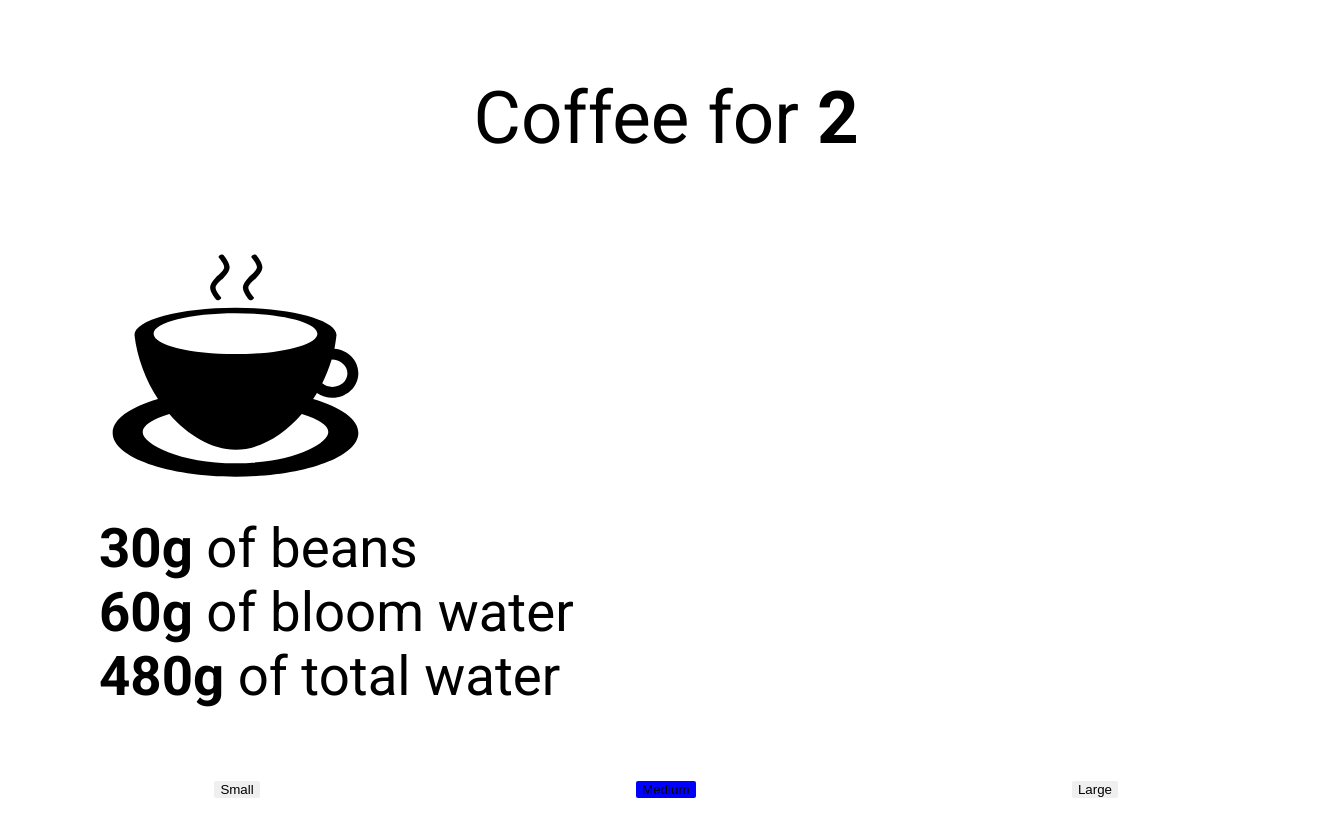
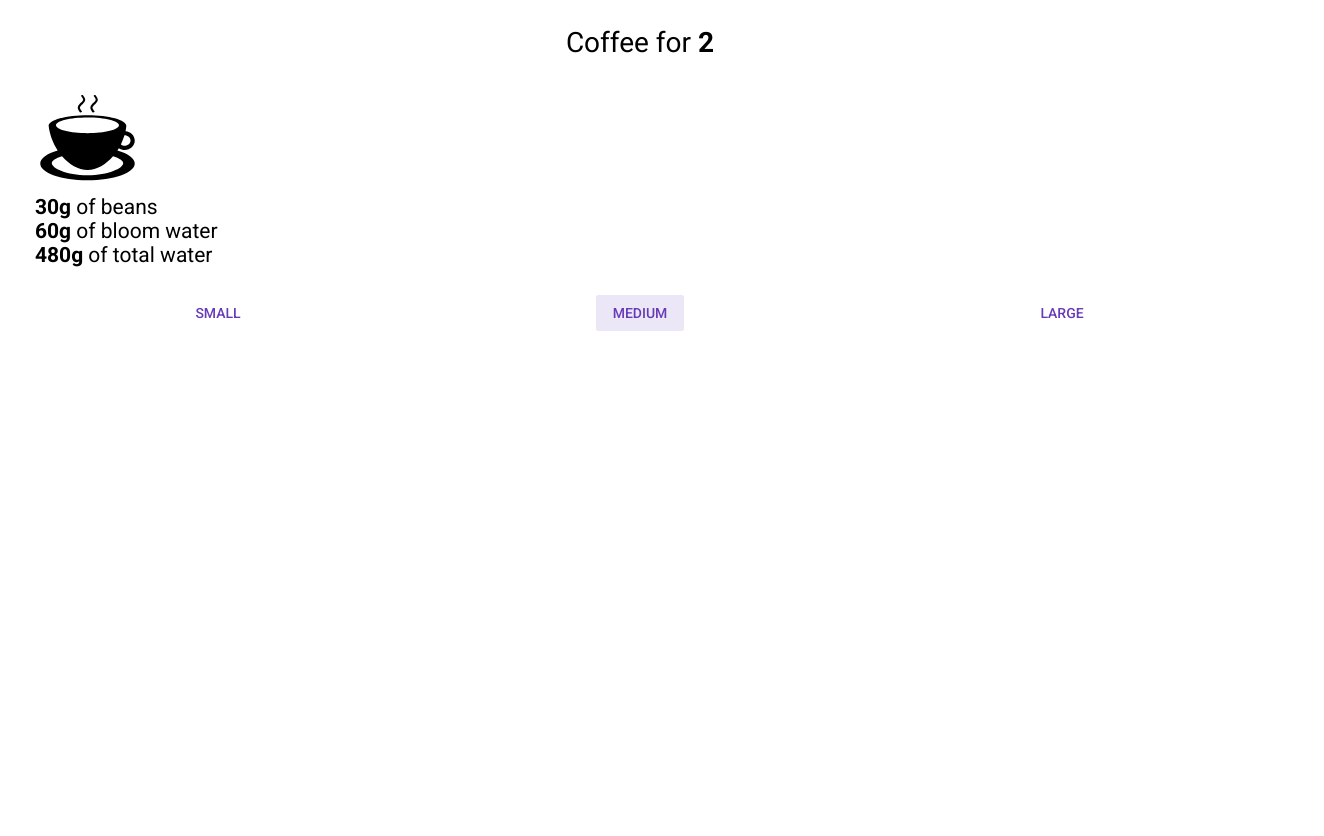
Before and after one commit to mssngr/coffee-calc, a Vue app: page /#/ in a window 1280 px wide. Shown: the top 836 px of the page, 1324 px wide, since content can reach past the window. Built offline with nearby package versions, Linux system fonts and the light colour scheme.

Commit message:
Almost have the ink ripple working for material components.

```diff
--- a/package.json
+++ b/package.json
@@ -11,6 +11,7 @@
     "lint": "eslint --ext .js,.vue src"
   },
   "dependencies": {
+    "color": "^2.0.0",
     "vue": "^2.3.3",
     "vue-router": "^2.6.0"
   },
--- a/src/App.vue
+++ b/src/App.vue
@@ -11,19 +11,29 @@ export default {
 </script>
 
 <style>
-:root {
-  --primary-color: blue;
+html {
+  width: 100%;
+  height: 100%;
+  margin: 0;
+  padding: 0;
+}
+
+body {
+  width: 100%;
+  height: 100%;
+  margin: 0;
+  padding: 0;
 }
 
 #app {
-  font-family: 'Roboto', 'Avenir', Helvetica, Arial, sans-serif;
+  font-family: 'Roboto';
   -webkit-font-smoothing: antialiased;
   -moz-osx-font-smoothing: grayscale;
   margin: 0;
   padding: 0.5em;
-  width: 100vw;
-  height: 100vh;
+  width: calc(100vw - 1em);
+  height: calc(100vw - 1em);
   background: white;
-  font-size: calc(1.75vw + 1.75vh);
+  font-size: 14px;
 }
 </style>
--- a/src/components/Coffee.vue
+++ b/src/components/Coffee.vue
@@ -13,9 +13,9 @@
       </h2>
     </div>
     <div id="buttonsContainer">
-      <material-button :primary="ounces === (6 * servings)" label="Small" @click="setOunces(6 * servings)" />
-      <material-button :primary="ounces === (8 * servings)" label="Medium" @click="setOunces(8 * servings)" />
-      <material-button :primary="ounces === (12 * servings)" label="Large" @click="setOunces(12 * servings)" />
+      <material-button :active="ounces === (6 * servings)" label="Small" @click="setOunces(6 * servings)" />
+      <material-button :active="ounces === (8 * servings)" label="Medium" @click="setOunces(8 * servings)" />
+      <material-button :active="ounces === (12 * servings)" label="Large" @click="setOunces(12 * servings)" />
     </div>
   </div>
 </template>
--- a/src/components/material/MaterialButton.vue
+++ b/src/components/material/MaterialButton.vue
@@ -1,28 +1,122 @@
 <template>
-  <button :class="`default ${primary && 'primary'} ${secondary && 'secondary'}`" @click="onClick">
+  <button
+    :class="{
+      flat: true,
+      [className]: className,
+      raised: raised,
+      raisedActive: raised && active,
+      active: !raised && active,
+      disabled: disabled,
+    }"
+    :id="{[id]: id}"
+    :style="[baseStyles, activeStyles, overrideStyles]"
+    @click="onClick"
+  >
     {{label}}
   </button>
 </template>
 
 <script>
+import {primaryColor, secondaryColor, fontFamily} from './lib/variables'
+import ripple from './lib/ripple'
+import color from 'color'
+import './lib/styles.css'
+
 export default {
   name: 'material-button',
-  props: ['primary', 'secondary', 'label'],
+  props: [
+    'className',
+    'id',
+    'active',
+    'raised',
+    'label',
+    'disabled',
+    'secondary',
+    'color',
+    'overrideStyles',
+  ],
+  computed: {
+    buttonRGB() {
+      return color(this.color || this.secondary ? secondaryColor : primaryColor).rgb().array()
+    },
+    baseStyles() {
+      const defaultStyle = {
+        fontFamily,
+      }
+      if (this.raised) {
+        return {
+          ...defaultStyle,
+          backgroundColor: this.color || this.secondary ? secondaryColor : primaryColor,
+        }
+      }
+      return {
+        ...defaultStyle,
+        color: this.color || this.secondary ? secondaryColor : primaryColor,
+      }
+    },
+    activeStyles() {
+      if (this.active) {
+        const buttonColor = color(this.color || this.secondary ? secondaryColor : primaryColor)
+        const buttonRGB = buttonColor.rgb().array()
+        return {
+          backgroundColor: `rgba(${buttonRGB[0]}, ${buttonRGB[1]}, ${buttonRGB[2]}, 0.12)`,
+          '-tap-highlight-color': `rgba(${buttonRGB[0]}, ${buttonRGB[1]}, ${buttonRGB[2]}, 0.25)`, // eslint-disable-line max-len
+        }
+      }
+      return {}
+    },
+  },
   methods: {
-    onClick() {
+    onClick(e) {
+      ripple(e, e.target, this.buttonRGB)
       this.$emit('click')
     },
   },
 }
 </script>
 
-<style>
-.default {
-  border: 0;
+<style scoped>
+.flat {
+  display: inline-block;
+  min-width: 88px;
+  height: 36px;
+  padding: 0 8px;
+  border: none;
   border-radius: 2px;
+  outline: none;
+  box-sizing: border-box;
+  overflow: hidden;
+  background: transparent;
+  font-size: 14px;
+  font-weight: 500;
+  vertical-align: middle;
+  text-align: center;
+  text-transform: uppercase;
+  user-select: none;
+  cursor: pointer;
+  -webkit-appearance: none;
 }
 
-.primary {
-  background-color: var(--primary-color);
+.flat:focus {
+  outline: none;
+}
+
+.flat:active {
+  outline: none;
+}
+
+.flat::-moz-focus-inner {
+  padding: 0;
+  border: 0;
+}
+
+.raised {
+  padding: 0 16px;
+}
+
+.disabled {
+  color: rgba(0, 0, 0, 0.26);
+  cursor: default;
+  pointer-events: none;
 }
 </style>
--- /dev/null
+++ b/src/components/material/lib/ripple.js
@@ -0,0 +1,44 @@
+function prefixedStyle(el, value) {
+  [
+    'transform',
+    'webkitTransform',
+  ].forEach(i => {
+    el.style[i] = value
+  })
+}
+
+export default function(e, el, color) {
+  const ripple = document.createElement('span')
+
+  const size = el.clientWidth > el.clientHeight
+      ? el.clientWidth
+      : el.clientHeight
+
+  const offset = el.getBoundingClientRect()
+  const x = `${e.clientX - offset.left}px`
+  const y = `${e.clientY - offset.top}px`
+  console.log(x, y)
+
+  ripple.style.width = `${size * 2}px`
+  ripple.style.height = ripple.style.width
+  ripple.style.position = 'absolute'
+  ripple.style.left = `calc(-${size}px + ${x})`
+  ripple.style.top = `calc(-${size}px + ${y})`
+  ripple.style.backgroundColor = `rgba(${color[0]}, ${color[1]}, ${color[2]}, 0.25`
+  ripple.style.borderRadius = '50%'
+  ripple.style.transition = '250ms'
+
+  el.appendChild(ripple)
+
+  const computed = window.getComputedStyle(el)
+  if (computed.position !== 'absolute' && computed.position !== 'fixed') {
+    el.style.position = 'relative'
+  }
+
+  prefixedStyle(ripple, 'scale3d(0.2,0.2,0.2)')
+  ripple.dataset.activated = Date.now()
+
+  setTimeout(() => {
+    prefixedStyle(ripple, ' scale3d(0.45,0.45,0.45)')
+  }, 0)
+}
--- /dev/null
+++ b/src/components/material/lib/styles.css
@@ -0,0 +1,9 @@
+@keyframes hover {
+  from {
+    transform: scale(1);
+  }
+
+  to {
+    transform: scale(1.1)
+  }
+}
--- /dev/null
+++ b/src/components/material/lib/variables.js
@@ -0,0 +1,3 @@
+export const primaryColor = '#673ab7'
+export const secondaryColor = '#ffff00'
+export const fontFamily = 'Roboto'
--- a/src/router/index.js
+++ b/src/router/index.js
@@ -9,7 +9,7 @@ export default new Router({
     {
       path: '/',
       name: 'Coffee',
-      component: Coffee
-    }
-  ]
+      component: Coffee,
+    },
+  ],
 })
```
Also changed, not shown: 1 other file (tests, documents, lock files or other folders).
